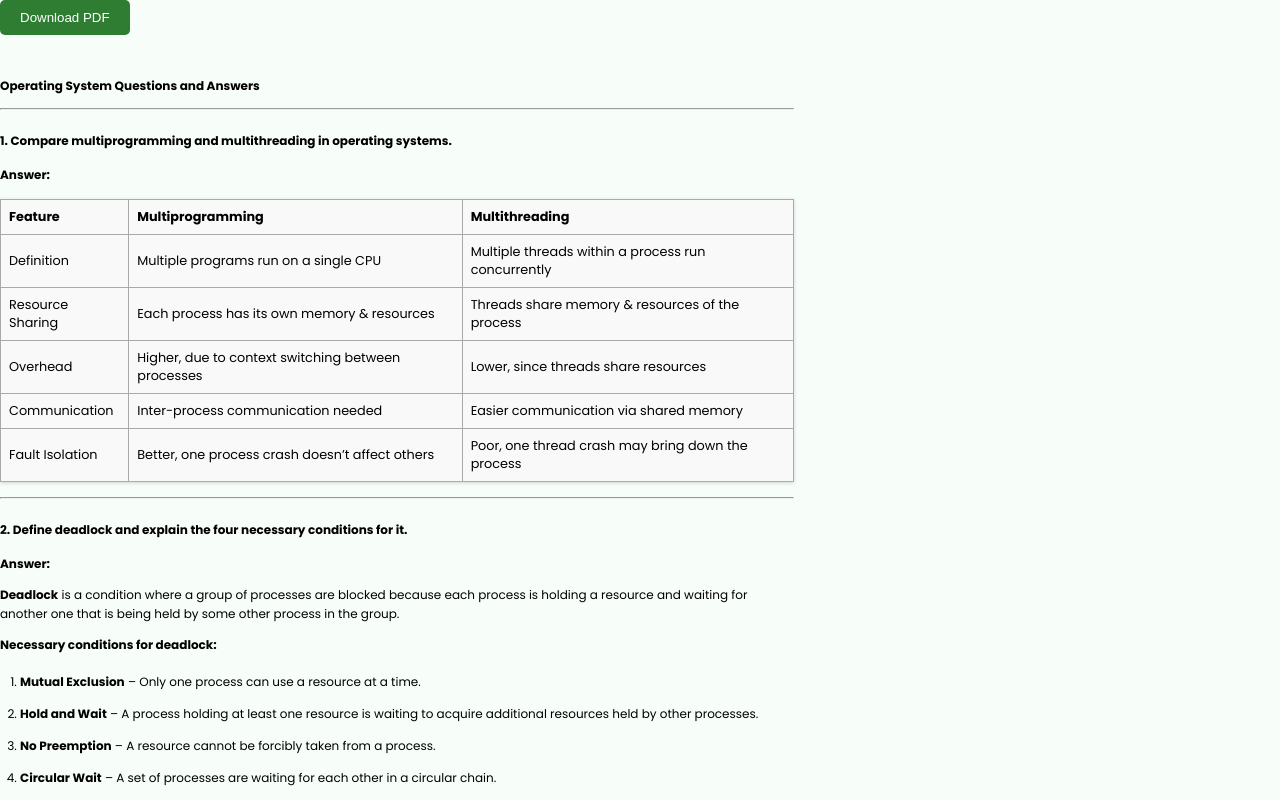
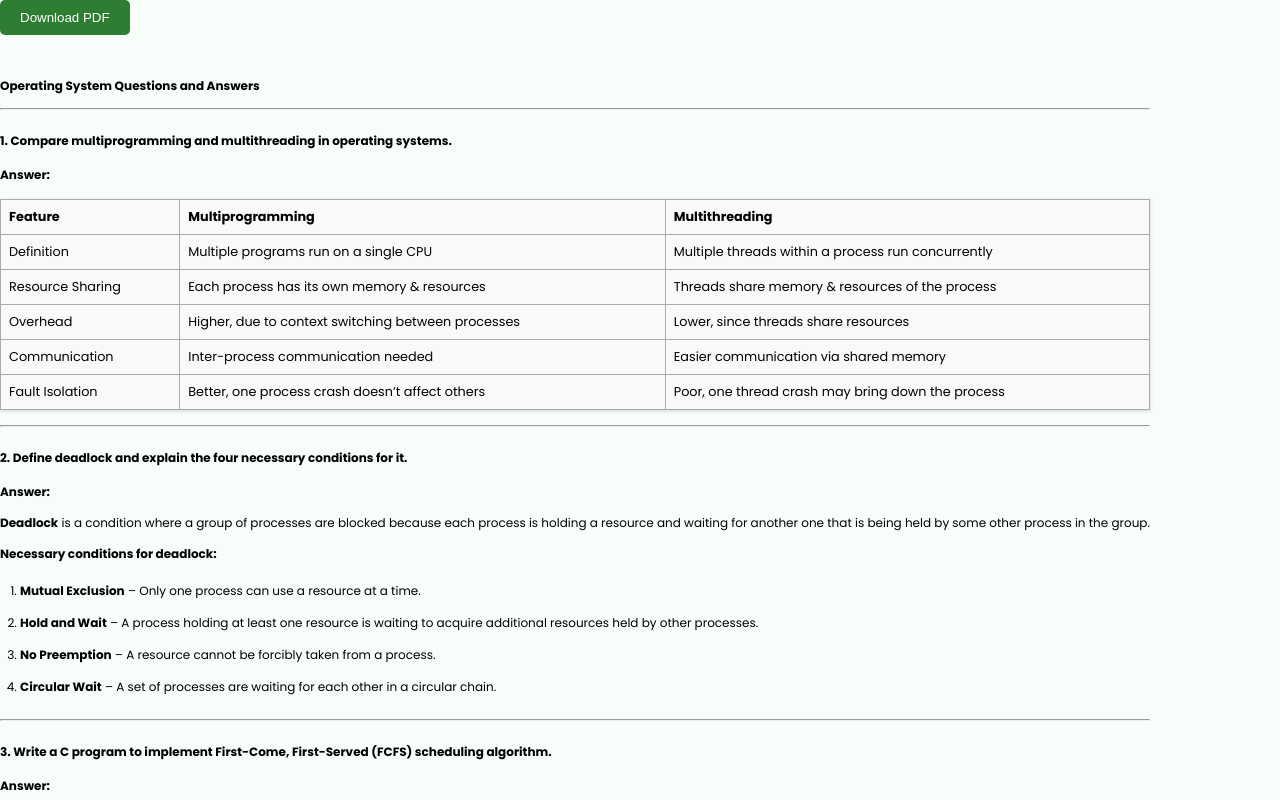
Before and after one commit to HawaleShailesh004/EXAMMITRA---H, a React (Create React App) app in the folder exam-mitra-frontend/: page /pdf in a window 1280 px wide. Shown: the top 800 px of the page. Built offline with nearby package versions, Linux system fonts and the light colour scheme; no server answers.

Commit message:
Improved the UI of Markdown

```diff
--- a/exam-mitra-frontend/src/CSS/PdfStyles.css
+++ b/exam-mitra-frontend/src/CSS/PdfStyles.css
@@ -2,7 +2,6 @@
     position: absolute;
     z-index: -9999;
     pointer-events: none;
-    width: 210mm;
     height: auto;
 }
 
```
